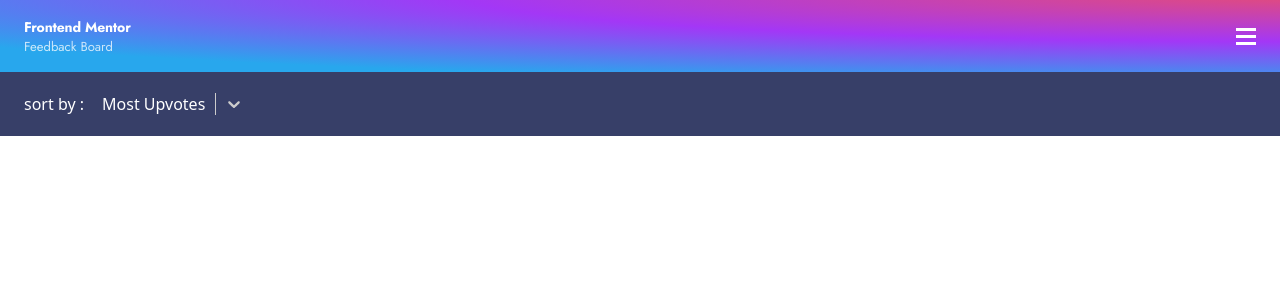
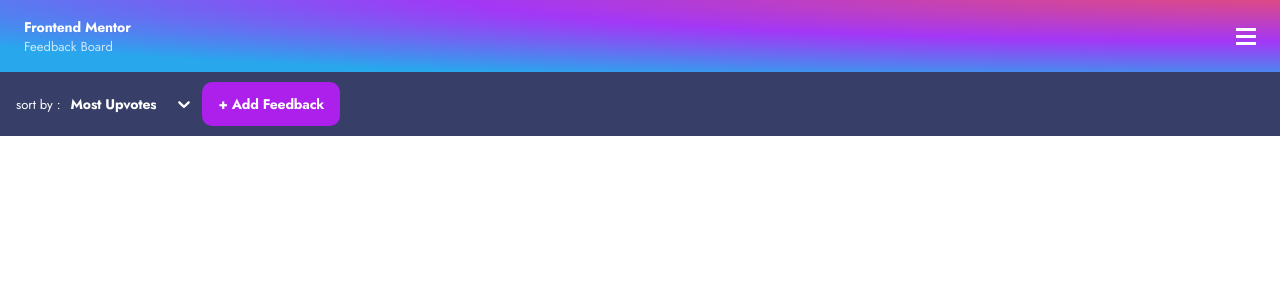
Before and after one commit to nikanoza/product-feedback-front, a React (Create React App) app: page / in a window 1280 px wide. Shown: the top 300 px of the page. Built offline with nearby package versions, Linux system fonts and the light colour scheme.

Commit message:
feat: finish filter controls component on home page

```diff
--- /dev/null
+++ b/src/components/Home/FeedbackComponent.jsx
@@ -0,0 +1,5 @@
+const FeedbackComponent = () => {
+  return <div></div>;
+};
+
+export default FeedbackComponent;
--- a/src/components/Home/FilterHeader.jsx
+++ b/src/components/Home/FilterHeader.jsx
@@ -1,4 +1,5 @@
-import { useState } from 'react';
+import { Button } from 'components';
+import { Link } from 'react-router-dom';
 import Select from 'react-select';
 
 const options = [
@@ -27,36 +28,63 @@ const customStyles = {
     color: state.isSelected ? '#AD1FEA' : '#647196',
     backgroundColor: state.isSelected ? 'rgba(58, 67, 116, 0.15)' : '#ffffff',
   }),
-  control: (styles) => ({
-    ...styles,
+  control: () => ({
     backgroundColor: 'transparent',
     display: 'flex',
     color: 'white',
     border: 'none',
   }),
+  indicatorSeparator: () => ({ display: 'none' }),
+  dropdownIndicator: (styles) => ({ ...styles, color: '#FFFFFF' }),
   singleValue: (provided, state) => {
     const opacity = state.isDisabled ? 0.5 : 1;
+    const color = 'white';
+    const fontFamily = ['Jost', 'sans-serif'];
+    const fontWeight = 700;
+    const fontSize = '13px';
+    const lineHeight = '18.79px';
+    const letterSpacing = '-0.2px';
     const transition = 'opacity 300ms';
 
-    return { ...provided, opacity, transition };
+    return {
+      ...provided,
+      opacity,
+      transition,
+      color,
+      fontFamily,
+      fontWeight,
+      fontSize,
+      lineHeight,
+      letterSpacing,
+    };
   },
 };
 
-const FilterHeader = () => {
-  const [filterBy, setFilterBy] = useState('Most-Upvotes');
+const FilterHeader = (props) => {
   return (
-    <div className='w-full h-14 bg-darkBlue flex px-6 py-8 items-center'>
+    <div className='w-full h-14 bg-darkBlue flex px-4 py-8 items-center'>
       <div id='sort-box' className='flex items-center'>
-        <span className='jost-r-3 text-white mr-2'>sort by :</span>
+        <span className='jost-r-h3 text-white'>sort by :</span>
         <Select
           defaultValue={{
             value: 'Most Upvotes',
-            label: <div className='text-white jost-b-'>Most Upvotes</div>,
+            label: (
+              <div className='text-white jost-b-h4 border-none'>
+                Most Upvotes
+              </div>
+            ),
           }}
-          onChange={setFilterBy}
+          onChange={(option) => props.setFilterBy(option.value)}
           options={options}
           styles={customStyles}
         />
+        <Link
+          className='px-4 py-3 text-white jost-b-h4 bg-violet hover:bg-violetHover whitespace-nowrap rounded-cardBorderRadius ml-auto'
+          id='add-feedback-btn'
+          to={'/feedbacks/new'}
+        >
+          + Add Feedback
+        </Link>
       </div>
     </div>
   );
--- a/src/pages/Home/Home.jsx
+++ b/src/pages/Home/Home.jsx
@@ -1,10 +1,13 @@
 import { Header, FilterHeader } from 'components';
+import { useState } from 'react';
 
 const Home = () => {
+  const [filterBy, setFilterBy] = useState('Most Upvotes');
+  console.log(filterBy);
   return (
     <div className='w-full h-full'>
       <Header />
-      <FilterHeader />
+      <FilterHeader setFilterBy={setFilterBy} />
     </div>
   );
 };
```
